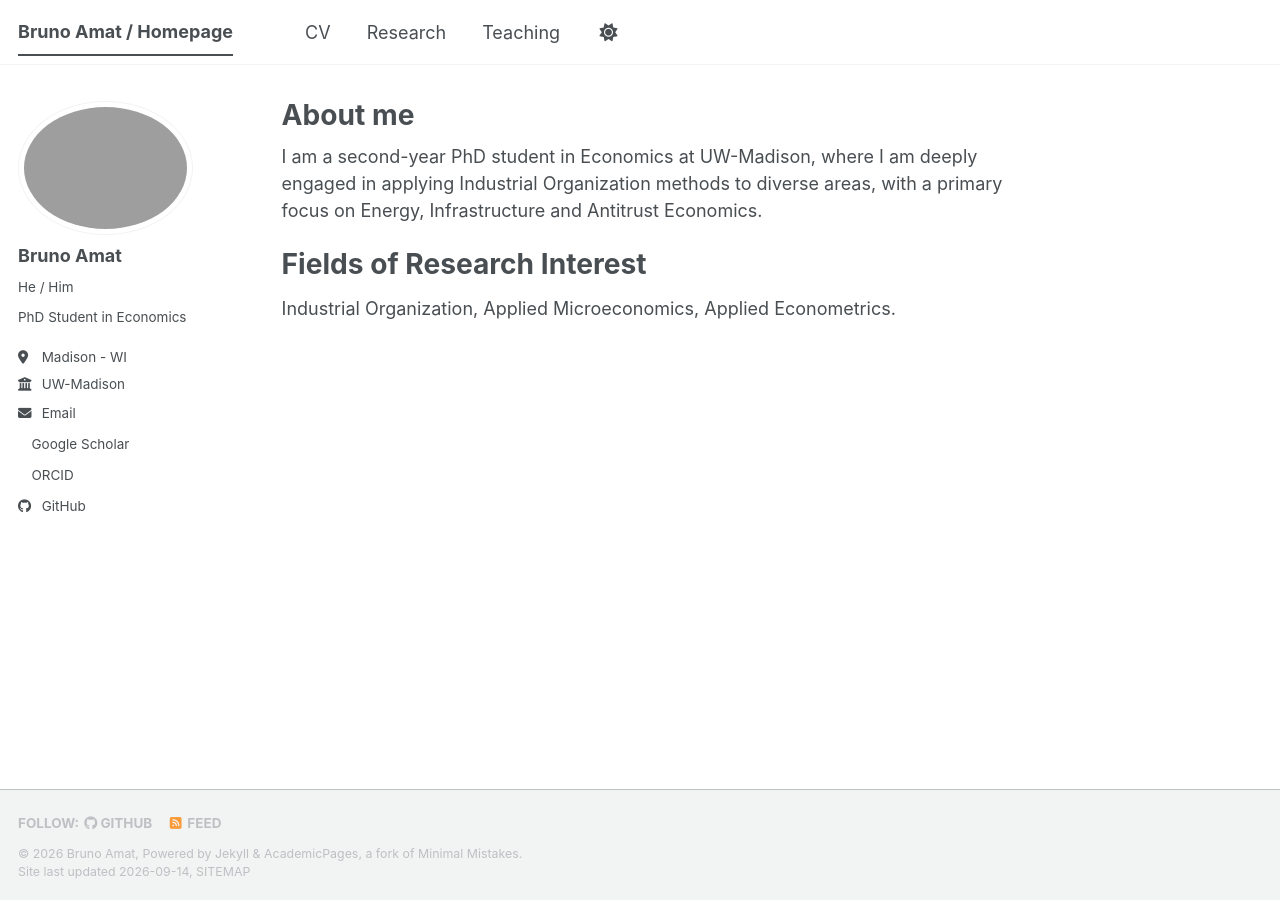
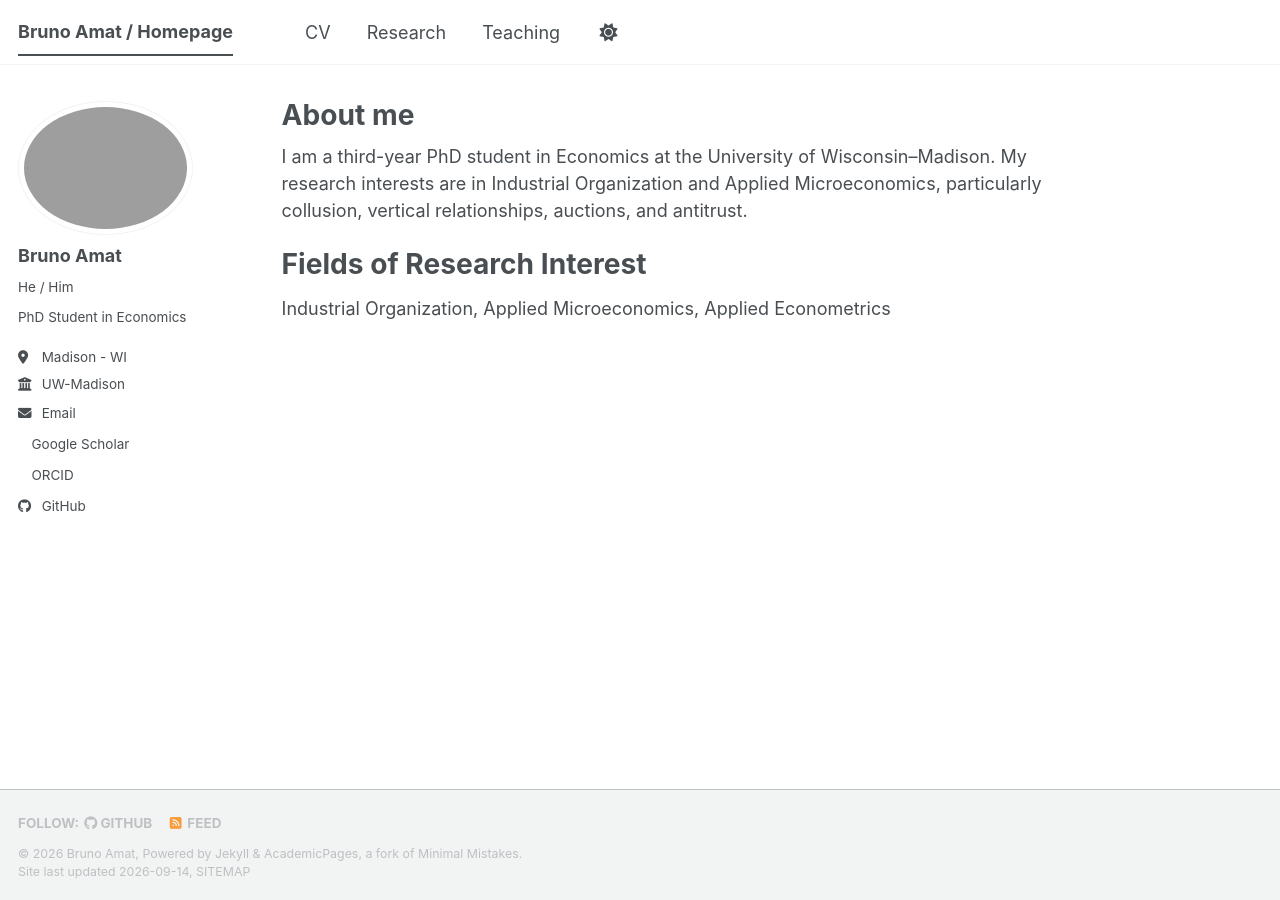
Before and after one commit to Bruno-Amat/Bruno-Amat.github.io, a Jekyll site: the page built from _pages/about.md, in a window 1280 px wide. Built offline with Jekyll 4.4.1, drawn with Linux system fonts in a browser that asks for light colours; a style sheet for code colours, icons or effects is not loaded.

Commit message:
Revise PhD student status and research focus
Updated the description of academic status and research interests.

```diff
--- a/_pages/about.md
+++ b/_pages/about.md
@@ -7,8 +7,8 @@ redirect_from:
   - /about.html
 ---
 
-I am a second-year PhD student in Economics at UW-Madison, where I am deeply engaged in applying Industrial Organization methods to diverse areas, with a primary focus on Energy, Infrastructure and Antitrust Economics.
+I am a third-year PhD student in Economics at the University of Wisconsin–Madison. My research interests are in Industrial Organization and Applied Microeconomics, particularly collusion, vertical relationships, auctions, and antitrust.
 
 # Fields of Research Interest
 
-Industrial Organization, Applied Microeconomics, Applied Econometrics.
+Industrial Organization, Applied Microeconomics, Applied Econometrics
```
